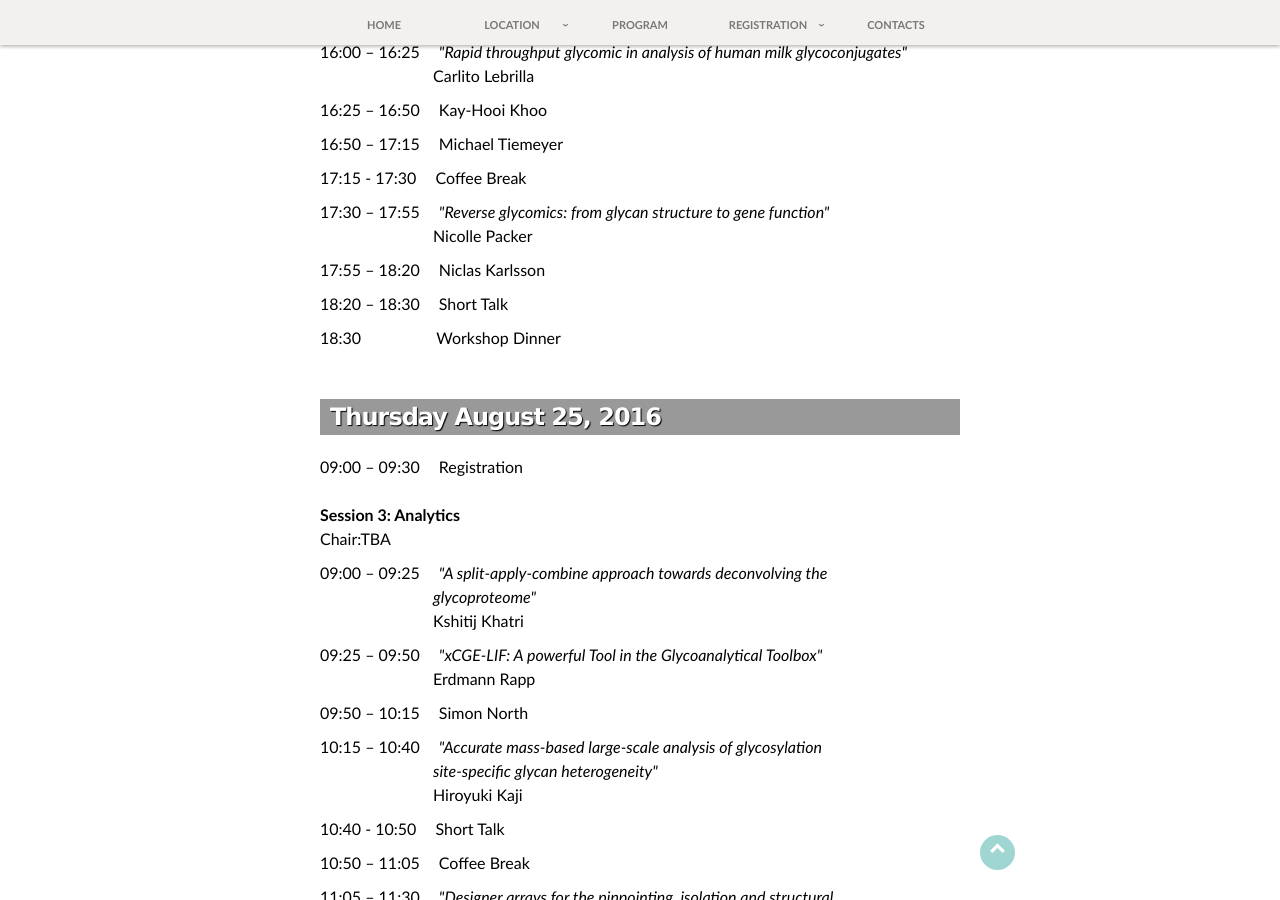
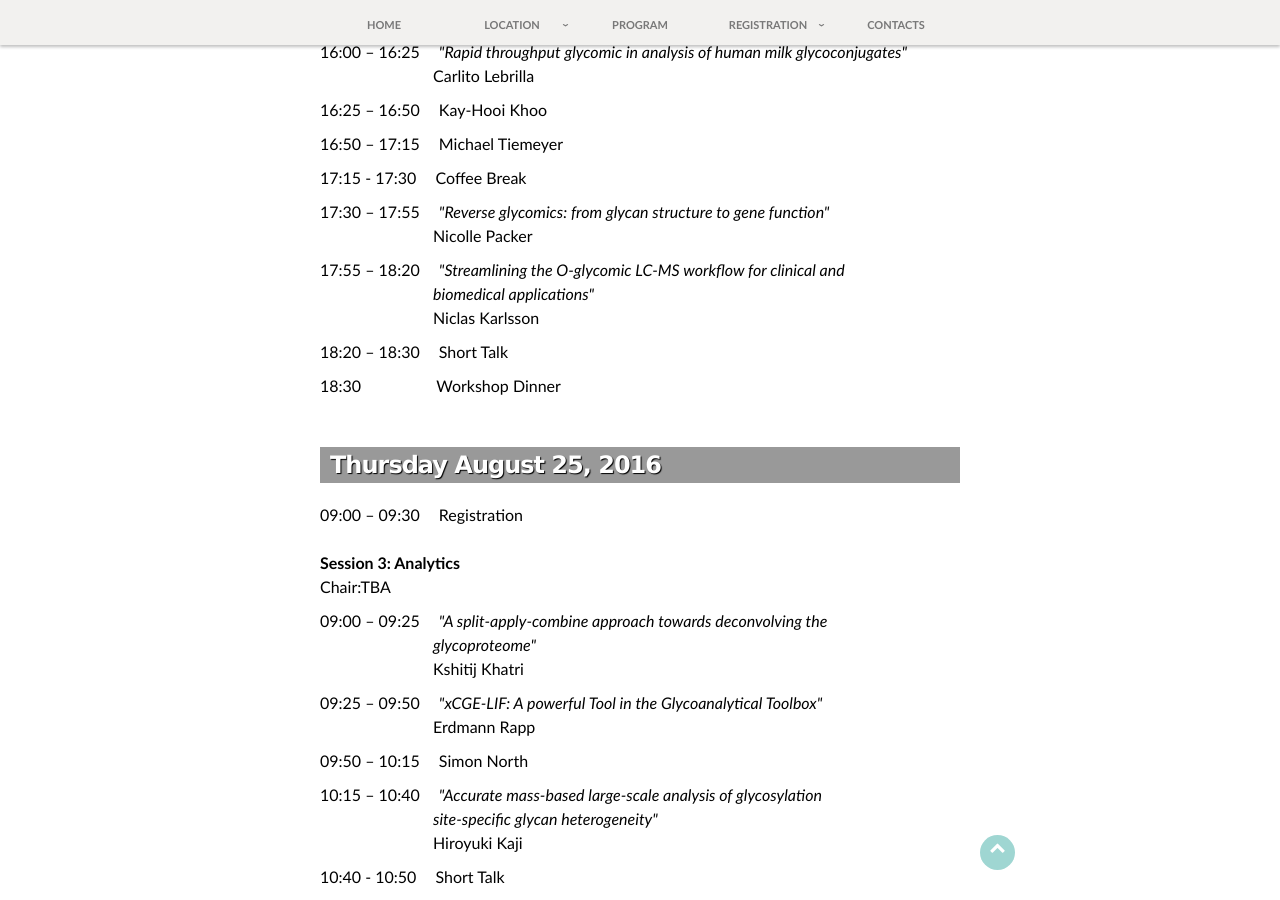
Before and after one commit to yamazakiM/test_warren2016, a Jekyll site: the page built from program/index.md, in a window 1280 px wide and 900 px high, scrolled down 1461 px. Built offline with Jekyll 4.4.1, drawn with Linux system fonts in a browser that asks for light colours; nearby versions of some CDN libraries; library files that are not in the unit come from our copies.

Commit message:
Update index.md

```diff
--- a/program/index.md
+++ b/program/index.md
@@ -122,10 +122,13 @@ Hokkaido University<br>
 	<span style="padding-left:113px">Nicolle Packer</span>
 	<br>
 	<span style="display:inline-block; width=130px; margin-top:10px; margin-right:15px">17:55 – 18:20</span>
-	<span>Niclas Karlsson</span>
+	<span style="font-style:italic">"Streamlining the O-glycomic LC-MS workflow for clinical and
 	<br>
-	<!--<span style="padding-left:113px">Niclas Karlsson</span>
-	<br>-->
+	<span style="padding-left:113px">biomedical applications"</span>
+	</span>
+	<br>
+	<span style="padding-left:113px">Niclas Karlsson</span>
+	<br>
 	<span style="display:inline-block; width=130px; margin-top:10px; margin-right:15px">18:20 – 18:30</span>
 	<span>Short Talk</span>
 	<br>
```
